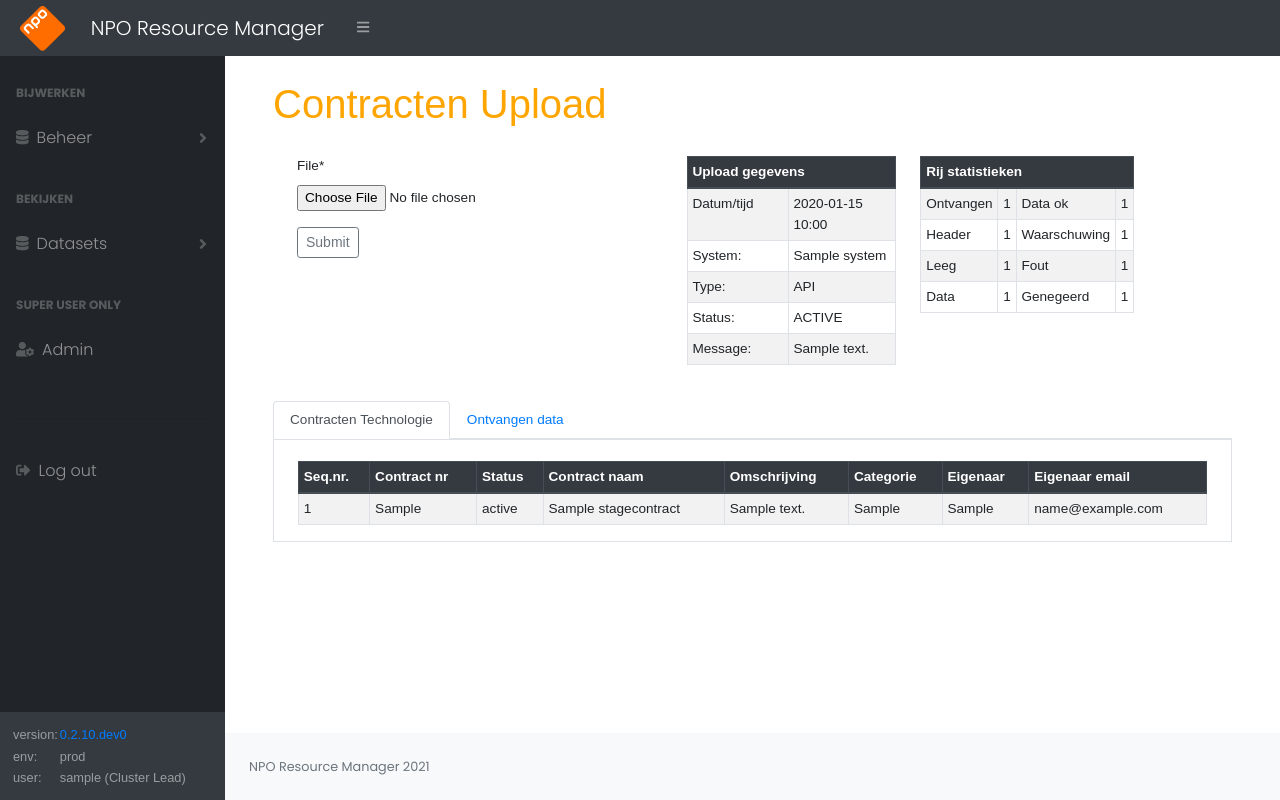
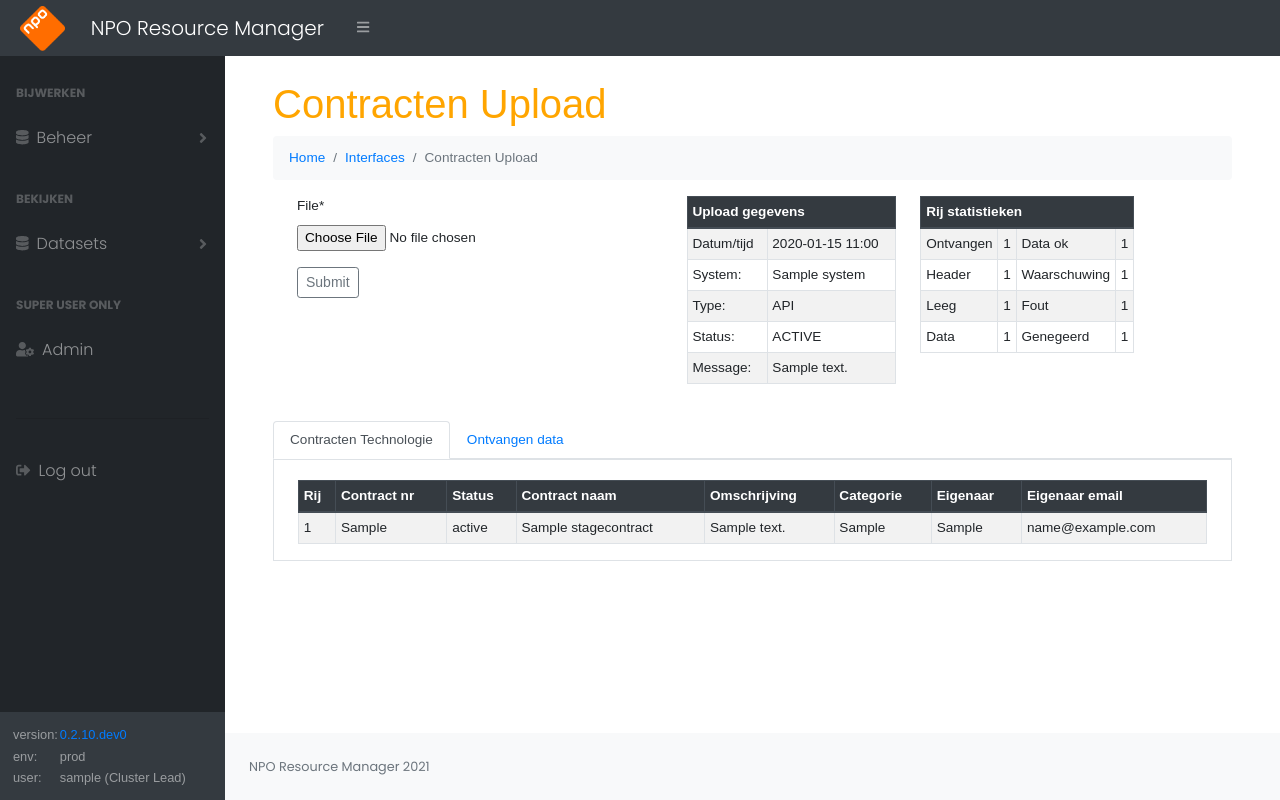
Before and after one commit to ikheetbas/Verhalen, a Django app: page /contracten_upload/1/ in a window 1280 px wide. Run offline with Django 3.2, Linux system fonts and the light colour scheme; a user stored in the database is signed in; data comes from the database, SQL or seed files in the repository; tables that the repository leaves empty hold one stand-in row (values such as "Sample post"); some libraries are stand-ins or nearby versions.

Commit message:
RM-110 contracten_upload.html werkt

```diff
--- a/config/settings.py
+++ b/config/settings.py
@@ -157,7 +157,8 @@ STATICFILES_STORAGE = 'whitenoise.storage.CompressedManifestStaticFilesStorage'
 
 LANGUAGE_CODE = 'nl-nl'
 
-TIME_ZONE = 'UTC'
+USE_TZ = True
+TIME_ZONE = 'Europe/Amsterdam'
 
 USE_I18N = True
 
--- a/config/settings_pycharm.py
+++ b/config/settings_pycharm.py
@@ -156,7 +156,8 @@ STATICFILES_STORAGE = 'whitenoise.storage.CompressedManifestStaticFilesStorage'
 
 LANGUAGE_CODE = 'nl-nl'
 
-TIME_ZONE = 'UTC'
+USE_TZ = True
+TIME_ZONE = 'Europe/Amsterdam'
 
 USE_I18N = True
 
--- a/rm/constants.py
+++ b/rm/constants.py
@@ -48,3 +48,4 @@ ERROR_MSG_FILE_DEFINITION_ERROR = "File definition error, fields have been decla
 ERROR_MSG_FILE_CAN_NOT_BE_RECOGNISED = "File can not be recognized as one of the interface files"
 MISSING_ONE_OR_MORE_MANDATORY_FIELDS = "Missing one or more mandatory fields"
 NO_PERMISSION_TO_UPLOAD_CONTRACT_FILE = "You have no permission to upload a file with contracts"
+ERROR_MSG_FILE_CONTAINS_NO_VALID_DATAROWS = "File was valid, but did not contain any valid datarows"
--- a/rm/forms.py
+++ b/rm/forms.py
@@ -2,6 +2,7 @@ from django import forms
 
 class UploadFileForm(forms.Form):
     file = forms.FileField()
+    interface_call_id = None
     interface_call = None
     stage_contract_list = None
     received_data = None
--- a/rm/interface_file.py
+++ b/rm/interface_file.py
@@ -9,7 +9,7 @@ from openpyxl.worksheet.worksheet import Worksheet
 
 import rm
 from rm.constants import ERROR_MSG_FILE_DEFINITION_ERROR, TOTAL_ROWS_RECEIVED, TOTAL_DATA_ROWS_RECEIVED, \
-    RowStatus, FileStatus
+    RowStatus, FileStatus, ERROR_MSG_FILE_CONTAINS_NO_VALID_DATAROWS
 from rm.models import InterfaceCall, RawData, System, Mapping
 
 logger = logging.getLogger(__name__)
@@ -310,6 +310,10 @@ class ExcelInterfaceFile(ABC):
         self.interfaceCall.number_of_data_rows_received = self.row_statistics.get_total_data_rows_received()
         self.interfaceCall.number_of_data_rows_warning = self.row_statistics.get_total_data_warning_rows()
 
+        if self.interfaceCall.number_of_data_rows_ok == 0:
+            self.interfaceCall.status = FileStatus.ERROR.name
+            self.interfaceCall.message = ERROR_MSG_FILE_CONTAINS_NO_VALID_DATAROWS
+
         self.interfaceCall.save()
 
         if not self.interfaceCall.status == FileStatus.OK.name:
--- a/rm/negometrix.py
+++ b/rm/negometrix.py
@@ -5,7 +5,7 @@ import rm
 from rm.constants import NEGOMETRIX, MISSING_ONE_OR_MORE_MANDATORY_FIELDS, CONTRACTEN, RowStatus
 from rm.interface_file import ExcelInterfaceFile, row_is_empty, get_fields_with_their_position, \
     mandatory_fields_present, get_org_unit, fill_fields_in_record_from_row_values
-from rm.models import InterfaceCall, System, DataSetType, InterfaceDefinition
+from rm.models import InterfaceCall, System, DataSetType, InterfaceDefinition, DataPerOrgUnit
 from stage.models import StageContract
 
 logger = logging.getLogger(__name__)
@@ -85,6 +85,9 @@ def handle_negometrix_file_row(row_nr: int,
 
     # find and set data_per_org_unit
     data_per_org_unit, created = interface_call.dataperorgunit_set.get_or_create(org_unit=org_unit)
+    data_per_org_unit.increase_row_count(1, RowStatus.DATA_OK)
+    data_per_org_unit.save()
+
     contract.data_per_org_unit = data_per_org_unit
 
     contract.save()
--- a/rm/views.py
+++ b/rm/views.py
@@ -8,9 +8,9 @@ from django.shortcuts import render
 from django.template import loader
 from django.views.generic import ListView, TemplateView, DetailView
 
-from rm.constants import FileStatus
+from rm.constants import FileStatus, NEGOMETRIX
 from rm.forms import UploadFileForm
-from rm.models import InterfaceCall
+from rm.models import InterfaceCall, InterfaceDefinition
 from rm.interface_file_util import check_file_and_interface_type
 from rm.view_util import get_datasets_for_user, get_active_datasets_per_interface_for_users_org_units
 
@@ -29,7 +29,6 @@ def upload_file(request):
         form = UploadFileForm(request.POST, request.FILES)
         if form.is_valid():
             file = request.FILES['file']
-
             status, msg = process_file(file, request.user)
 
             if status == "ERROR":
@@ -56,7 +55,7 @@ def create_contracten_interface_context(pk):
 
     stage_contracts_dict = interface_call.stage_contracts_per_org()
 
-    raw_data = interface_call.rawdata_set.all()
+    raw_data = interface_call.rawdata_set.all().order_by("seq_nr")
     context = {
         'interface_call': interface_call,
         'stage_contract_dict': stage_contracts_dict,
@@ -159,13 +158,28 @@ class ContractenUploadView(PermissionRequiredMixin, TemplateView):
     form_class = UploadFileForm
 
     def post(self, request, *args, **kwargs):
-        form = self.form_class(request.POST, request.FILES)
-        if form.is_valid():
-            file = request.FILES['file']
-
-            call_id, status, msg = process_file(file, request.user)
-
+        logger.debug("POST")
+        if request.POST.get("activate"):
+            call_id = request.POST.get("interface_call_id")
+            call = InterfaceCall.objects.get(pk=int(call_id))
+            call.activate_interface_call(start_transaction=True, cascading=True)
+            logger.debug(f"Call: {call_id} activated")
             return HttpResponseRedirect(f'/contracten_upload/{call_id}')
+        else:
+            logger.debug("Upload contracten file")
+            form: UploadFileForm = self.form_class(request.POST, request.FILES)
+            logger.debug(f"Upload contracten file, form: {form}")
+            if form.is_valid():
+                logger.debug("Upload contracten file, form.is.valid()")
+                file = request.FILES['file']
+                logger.debug(f"Upload contracten file, file = {file}")
+                call_id, status, msg = process_file(file=file,
+                                                    user=request.user,
+                                                    expected_system=NEGOMETRIX)
+                return HttpResponseRedirect(f'/contracten_upload/{call_id}')
+            else:
+                logger.debug("Upload contracten file, not form.is.valid()")
+                return render(request, self.template_name, {'form': form})
 
     def get(self, request, *args, **kwargs):
         pk = kwargs.get('pk')
@@ -175,7 +189,7 @@ class ContractenUploadView(PermissionRequiredMixin, TemplateView):
             context = {**context, **create_contracten_interface_context(pk)}
         return render(request, self.template_name, context)
 
-def process_file(file, user):
+def process_file(file, user, expected_system=None):
     """
     Process the file, register it with the user, find out the type
 
@@ -192,6 +206,10 @@ def process_file(file, user):
         interface_file = check_file_and_interface_type(file)
 
         # register InterfaceDefinition (System & DataSetType)
+        found_interface_definition: InterfaceDefinition = interface_file.get_interface_definition()
+        if not found_interface_definition.system_name == expected_system:
+            raise Exception(f"Er werd een {expected_system} bestand verwacht, "
+                            f"maar dit is een {found_interface_definition.system_name} bestand")
         interface_call.interface_definition = interface_file.get_interface_definition()
         interface_call.save()
 
--- a/templates/rm/contracten_upload.html
+++ b/templates/rm/contracten_upload.html
@@ -5,15 +5,31 @@
 {% block content %}
 
 <h1 class="mt-4">Contracten Upload</h1>
-<br>
-<div class="container-fluid">
+
+<nav aria-label="breadcrumb">
+  <ol class="breadcrumb bg-light">
+    <li class="breadcrumb-item"><a href="{% url 'home' %}">Home</a></li>
+    <li class="breadcrumb-item"><a href="{% url 'interface_list' %}">Interfaces</a></li>
+    <li class="breadcrumb-item active" aria-current="page">Contracten Upload</li>
+  </ol>
+</nav>
+
+    <div class="container-fluid">
     <div class="row">
         <div class="col-lg-3 ">
+            {% if interface_call.status == "OK" %}
+            <form action="{% url 'contracten_upload' %}" method="post">
+                {% csrf_token %}
+                <input type="hidden" name="interface_call_id" value="{{ interface_call.id }}" />
+                <input type="submit" class="btn btn-success" name="activate" value="Activeer upload" />
+            </form>
+            {% else %}
             <form action="{% url 'contracten_upload' %}" method="post" enctype="multipart/form-data">
                 {% csrf_token %}
                 {{ form|crispy }}
                 <input class="btn btn-outline-secondary btn-sm" type="submit" value="Submit">
             </form>
+            {% endif %}
             <br>
         </div>
         <div class="col-lg-2 ">
@@ -29,8 +45,8 @@
                     </tr>
                 </thead>
                 <tr>
-                    <td>Datum/tijd</td>
-                    <td>{{  interface_call.date_time_creation |date:'Y-m-d H:i' }}</td>
+                    <td class="col-sm-2">Datum/tijd</td>
+                    <td class="col-sm-6">{{  interface_call.date_time_creation |date:'Y-m-d H:i' }}</td>
                 </tr>
                 <tr>
                     <td>System:</td>
@@ -63,10 +79,10 @@
                     </tr>
                 </thead>
                 <tr>
-                    <td>Ontvangen</td>
-                    <td>{{  interface_call.number_of_rows_received }}</td>
-                    <td>Data ok</td>
-                    <td>{{  interface_call.number_of_data_rows_ok }}</td>
+                    <td class="col-sm-3">Ontvangen</td>
+                    <td class="col-sm-1">{{  interface_call.number_of_rows_received }}</td>
+                    <td class="col-sm-3">Data ok</td>
+                    <td class="col-sm-1">{{  interface_call.number_of_data_rows_ok }}</td>
                 </tr>
                 <tr>
                     <td>Header</td>
@@ -98,8 +114,13 @@
  <ul class="nav nav-tabs">
   {% for org_unit in stage_contract_dict.keys %}
       <li class="nav-item">
-        <a class="nav-link active" href="#stage_contracts_{{ org_unit|cut:" "|cut:":" }}">
-            Contracten <strong>{{ org_unit }}</strong></a>
+        {% if forloop.first %}
+            <a class="nav-link active" href="#stage_contracts_{{ org_unit|last }}">
+                Contracten <strong>{{ org_unit|first }}</strong></a>
+        {%  else %}
+            <a class="nav-link" href="#stage_contracts_{{ org_unit|last }}">
+                Contracten <strong>{{ org_unit|first }}</strong></a>
+       {% endif %}
       </li>
   {% endfor %}
   <li class="nav-item">
@@ -111,12 +132,16 @@
 
   {% for org_unit, stage_contract_list in stage_contract_dict.items %}
 
-    <div id="stage_contracts_{{ org_unit|cut:" "|cut:":" }}" class="container-fluid tab-pane active"><br>
-
+    {% if forloop.first %}
+        <div id="stage_contracts_{{ org_unit|last }}" class="container-fluid tab-pane active">
+    {% else %}
+        <div id="stage_contracts_{{ org_unit|last }}" class="container-fluid tab-pane fade">
+    {% endif %}
+      <br>
         <table class="table table-sm table-hover table-striped table-bordered">
             <thead class="thead-dark ">
             <tr>
-                <th>Seq.nr.</th>
+                <th>Rij</th>
                 <th>Contract nr</th>
                 <th>Status</th>
                 <th>Contract naam</th>
@@ -143,12 +168,15 @@
     </div>
   {% endfor %}
 
-    <div id="received_data" class="container-fluid tab-pane fade"><br>
-
+    {% ifequal stage_contract_dict|length 0 %}
+        <div id="received_data" class="container-fluid tab-pane active"><br>
+    {% else %}
+        <div id="received_data" class="container-fluid tab-pane fade"><br>
+    {% endifequal %}
         <table class="table table-sm table-hover table-striped table-bordered">
             <thead class="thead-dark ">
             <tr>
-                <th>Seq.nr.</th>
+                <th>Rij</th>
                 <th>Status</th>
                 <th>Melding</th>
                 <th>Veld 1</th>
```
Also changed, not shown: rm/models.py (+19 -4 lines), rm/test/test_negometrix.py (+17 -4 lines), rm/test/test_refresh_bdata.py (+8 -16 lines), rm/test/tests.py (+31 -1 lines), templates/rm/interface_list.html (+9 -7 lines), 2 other files.
